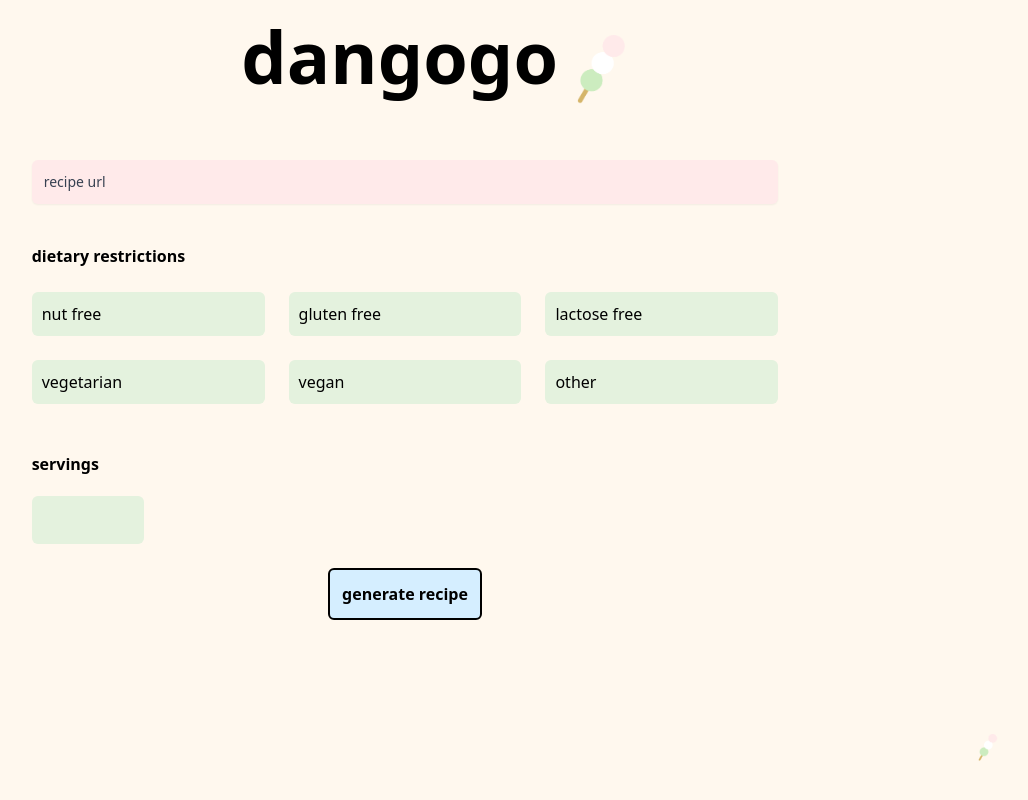
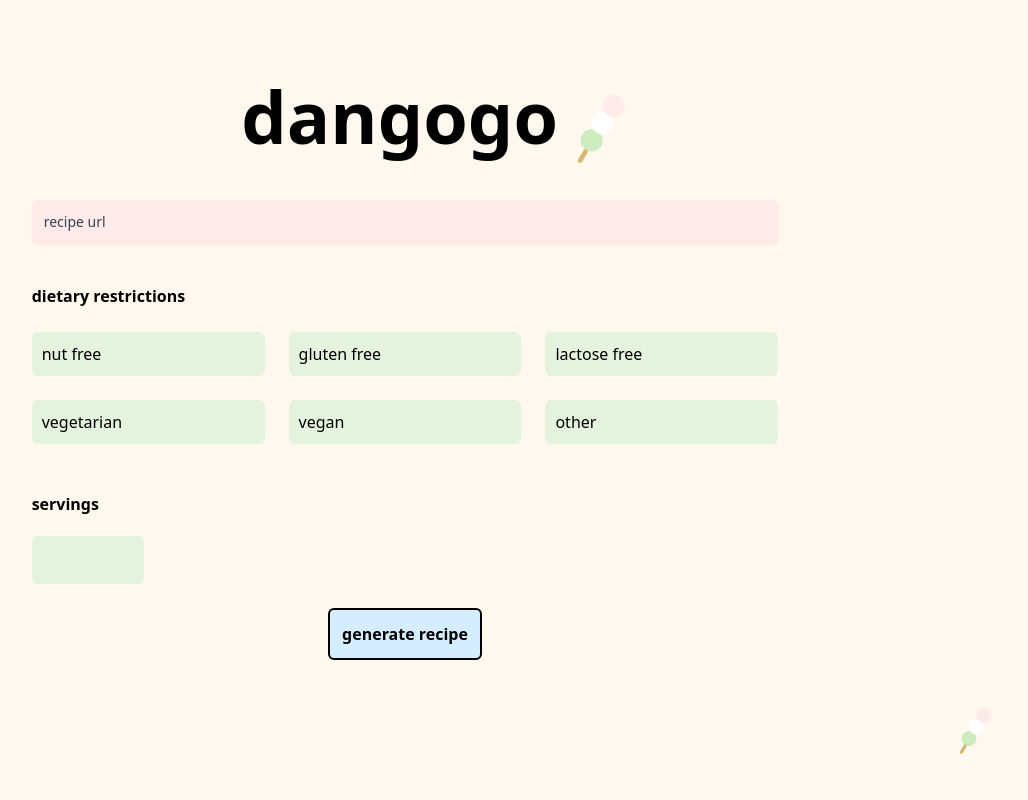
Before and after one commit to dashiellmr/codejam14, a Flask app: page /form in a window 1280 px wide. Shown: the whole page, without its empty margins (235-1263 px from the left). Run offline with Flask 3, Linux system fonts and the light colour scheme; style sheets or scripts are compiled from the project's sources.

Commit message:
fixing final styling issues

```diff
--- a/app.py
+++ b/app.py
@@ -86,13 +86,13 @@ def recipe_submission():
         final_output = ""
         for i, ingre in enumerate(ingredients_list_no_format):
             label = "'label" + str(i) + "'"
-            a = f'<label for="ingredient{i}" class="hover:text-gray-500 p-4 rounded-lg bg-green max-w-fit border-2 border-green inline-block mr-2 my-2 cursor-pointer transition-colors duration-250" id={label} onclick="toggleStrikeThrough(event, {label})"><input type="checkbox" name="ingredient{i}" id="ingredient{i}" class="hidden">{ingre}</label>'
+            a = f'<label for="ingredient{i}" class="hover:text-gray-500 p-4 rounded-lg bg-lightergreen max-w-fit border-2 border-lightergreen inline-block mr-2 my-2 cursor-pointer transition-colors duration-250" id={label} onclick="toggleStrikeThrough(event, {label})"><input type="checkbox" name="ingredient{i}" id="ingredient{i}" class="hidden">{ingre}</label>'
             final_output = final_output + a
 
         save_ingredient_values = '<input type="text" id="ingredientshtml" name="ingredientshtml" value="' + ingredients_list + '">'
         save_instruction_values = '<input type="text" id="instructionshtml" name="instructionshtml" value="' + instructions_list + '">'
         serving_size = str(serving_size)
-        serving_size = f'<input class="bg-green p-4 mb-6 rounded-lg border-2 border-green" type="number" id="servings" name="servings" min="1" placeholder="number of servings" value="{serving_size}" required>'
+        serving_size = f'<input class="bg-lightergreen focus-within:bg-green p-4 rounded-lg border-2 border-green" type="number" id="servings" name="servings" min="1" placeholder="number of servings" value="{serving_size}" required>'
 
         query_params = urlencode({
             "ingredients": ingredients_list,
@@ -149,12 +149,12 @@ def recipe_submission():
 
     for i, ingre in enumerate(ingredients_list_no_format):
         label = "'label" + str(i) + "'"
-        a = f'<label for="ingredient{i}" class="hover:text-gray-500 p-4 rounded-lg bg-green max-w-fit border-2 border-green inline-block mr-2 my-2 cursor-pointer transition-colors duration-250" id={label} onclick="toggleStrikeThrough(event, {label})"><input type="checkbox" name="ingredient{i}" id="ingredient{i}" class="hidden">{ingre}</label>'
+        a = f'<label for="ingredient{i}" class="hover:text-gray-500 p-4 rounded-lg bg-lightergreen max-w-fit border-2 border-lightergreen inline-block mr-2 my-2 cursor-pointer transition-colors duration-250" id={label} onclick="toggleStrikeThrough(event, {label})"><input type="checkbox" name="ingredient{i}" id="ingredient{i}" class="hidden">{ingre}</label>'
         final_output = final_output + a
 
     save_ingredient_values = '<input type="text" id="ingredientshtml" name="ingredientshtml" value="' + ingredients_list + '">'
     save_instruction_values = '<input type="text" id="instructionshtml" name="instructionshtml" value="' + instructions_list + '">'
-    serving_size = f'<input class="bg-green border-2 p-4 mb-6 border-green rounded-lg" type="number" id="servings" name="servings" min="1" placeholder="number of servings" value="{str(number_of_people)}" required>'
+    serving_size = f'<input class="bg-lightergreen focus-within:bg-green border-2 p-4 mb-6 border-green rounded-lg" type="number" id="servings" name="servings" min="1" placeholder="number of servings" value="{str(number_of_people)}" required>'
     query_params = urlencode({
             "ingredients": ingredients_list,
             "instructions": instructions_list,
--- a/templates/display.html
+++ b/templates/display.html
@@ -209,7 +209,7 @@
                     {{ serving|safe }}
                 </div>
             </div>
-            <div style="visibility: hidden;">
+            <div class="hover:text-gray-500 border-lightergreen border-2 bg-lightergreen mr-2 my-2 p-8 mb-4"style="visibility: hidden;">
                 <div id="saved_ingredients">
                     {{ save_ingredients|safe }}
                 </div>
@@ -306,7 +306,7 @@
 
                     let currentIndex = 0;
                     let loops = 0;
-                    const maxLoops = 6;
+                    const maxLoops = 20;
 
                     // Make the loading container visible
                     loadingContainer.style.display = "flex";
--- a/templates/form.html
+++ b/templates/form.html
@@ -25,7 +25,7 @@
             position: fixed; /* Keeps the image fixed in the corner even when scrolling */
             bottom: 30px; /* Distance from the bottom of the page */
             right: 40px; /* Distance from the right of the page */
-            width: 50px; /* Adjust the width of the image */
+            width: 60px; /* Adjust the width of the image */
             height: auto; /* Maintain aspect ratio */
             z-index: 1000; /* Ensure it stays on top of other elements */
         }
@@ -111,7 +111,7 @@
                 const totalImages = images.length;
                 let currentIndex = 0;
                 let loops = 0;
-                const maxLoops = 10;
+                const maxLoops = 20;
 
                 // Make the loading container visible
                 loadingContainer.style.display = "flex";
@@ -150,13 +150,14 @@
         <img src="../static/gendango2.png" alt="Step 3" style="width:110px">
         <img src="../static/gendango3.png" alt="Step 4" style="width:110px">
     </div>
-    <center class="m-5">
-
-        <h1 id="title" class="ml-14 font-bold text-7xl inline">
+    <div class="mt-20 ">
+        <center class="">
+            <h1 id="title" class="ml-14 font-bold text-7xl inline">
             dangogo
-        </h1>
-        <img src="../static/dangologo.png" alt="Icon" class="title-icon max-w-12 pb-5 inline">
-    </center>
+            </h1>
+            <img src="../static/dangologo.png" alt="Icon" class="object-scale-down title-icon max-w-12 pb-5 inline">
+        </center>
+    </div>
     <form action="/recipe_submission" method="POST" id="mainform" name="mainform" class="recipeForm" onsubmit="handleSubmit(event)">
         <div class = " grid place-items-center">
             <div class="bg-pink m-4 w-7/12 rounded-md ">
@@ -231,6 +232,6 @@
                 </div>
         </center>
     </form>
-    <img id="corner-image" src="../static/dango3.png" alt="Corner Image" style="width: 35px">
+    <img id="corner-image" src="../static/dango3.png" alt="Corner Image">
 </body>
 </html>
```
